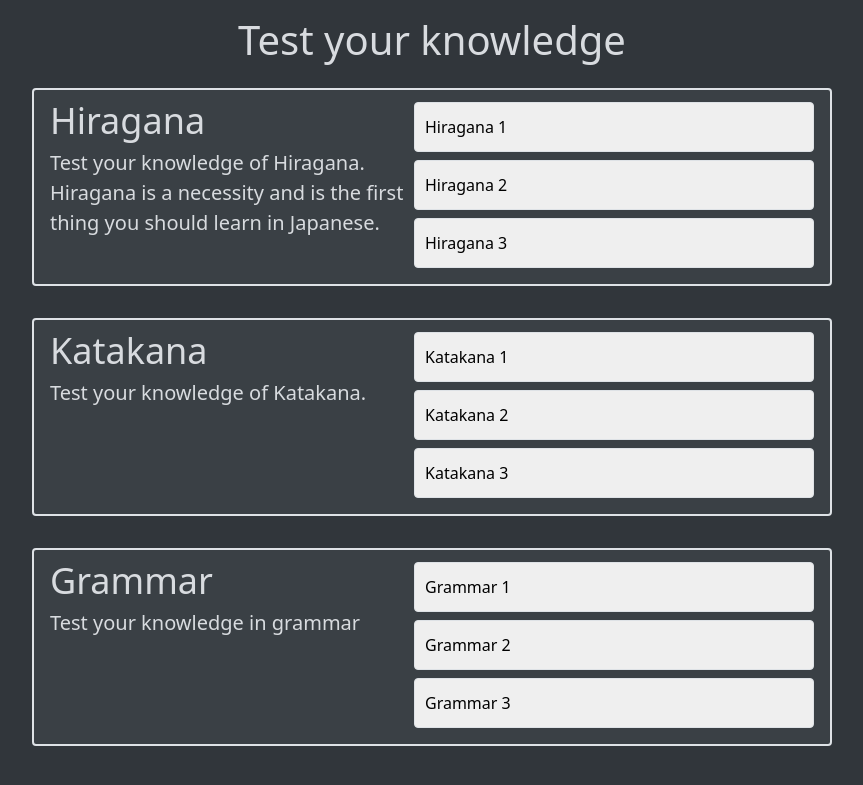
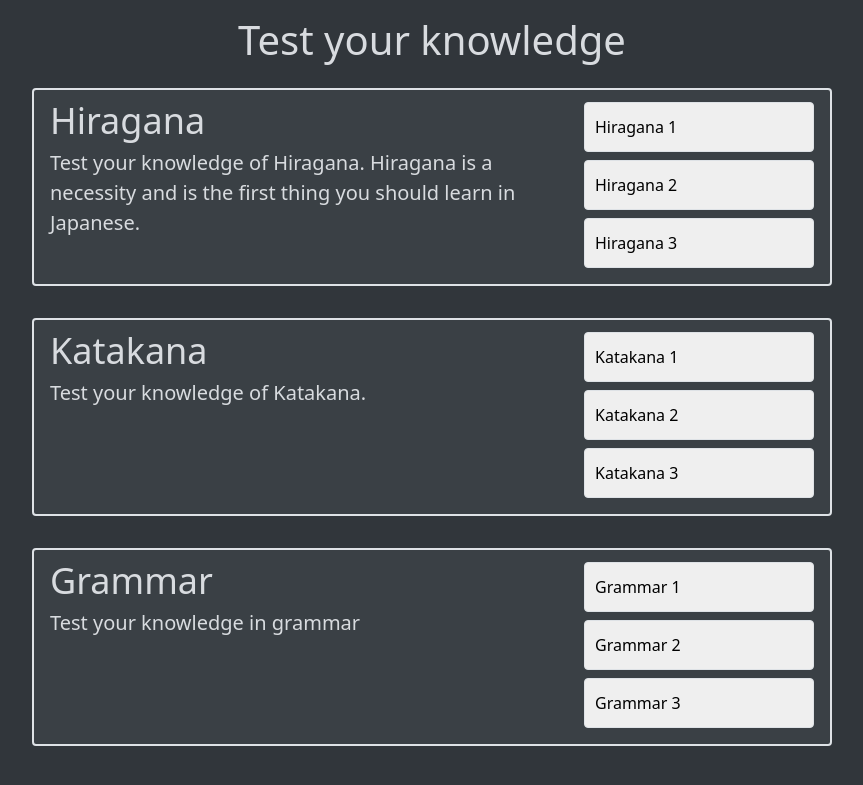
Before and after one commit to Lamatata2003/Gymnasiearbetet, a PHP site: page /start.php in a window 1280 px wide. Shown: the top 785 px of the page, without its empty margins (208-1071 px from the left). Run offline with PHP 8.4, Linux system fonts and the light colour scheme.

Commit message:
slightly redesigned test buttons

```diff
--- a/start.php
+++ b/start.php
@@ -126,6 +126,7 @@
 
 	.desctext {
 		font-weight: 450;
+		width: 300px;
 	}
 	.fontsize {
 		font-size: 28px;
@@ -151,6 +152,9 @@
 			height: 38px;
 		}
 
+		.desctext {
+		width: 500px;
+	}
   }
 
   @media only screen and (min-width: 900px) {
@@ -159,7 +163,7 @@
 			display: flex;
 		}
 		.buttons {
-			width: 400px;
+			width: 230px;
 			text-align: left;
 			padding-left: 10px;
 			height: 50px;
@@ -171,6 +175,7 @@
 
 		.desctext {
 			font-size: 20px;
+			width: 530px;
 		}
 
 
```
